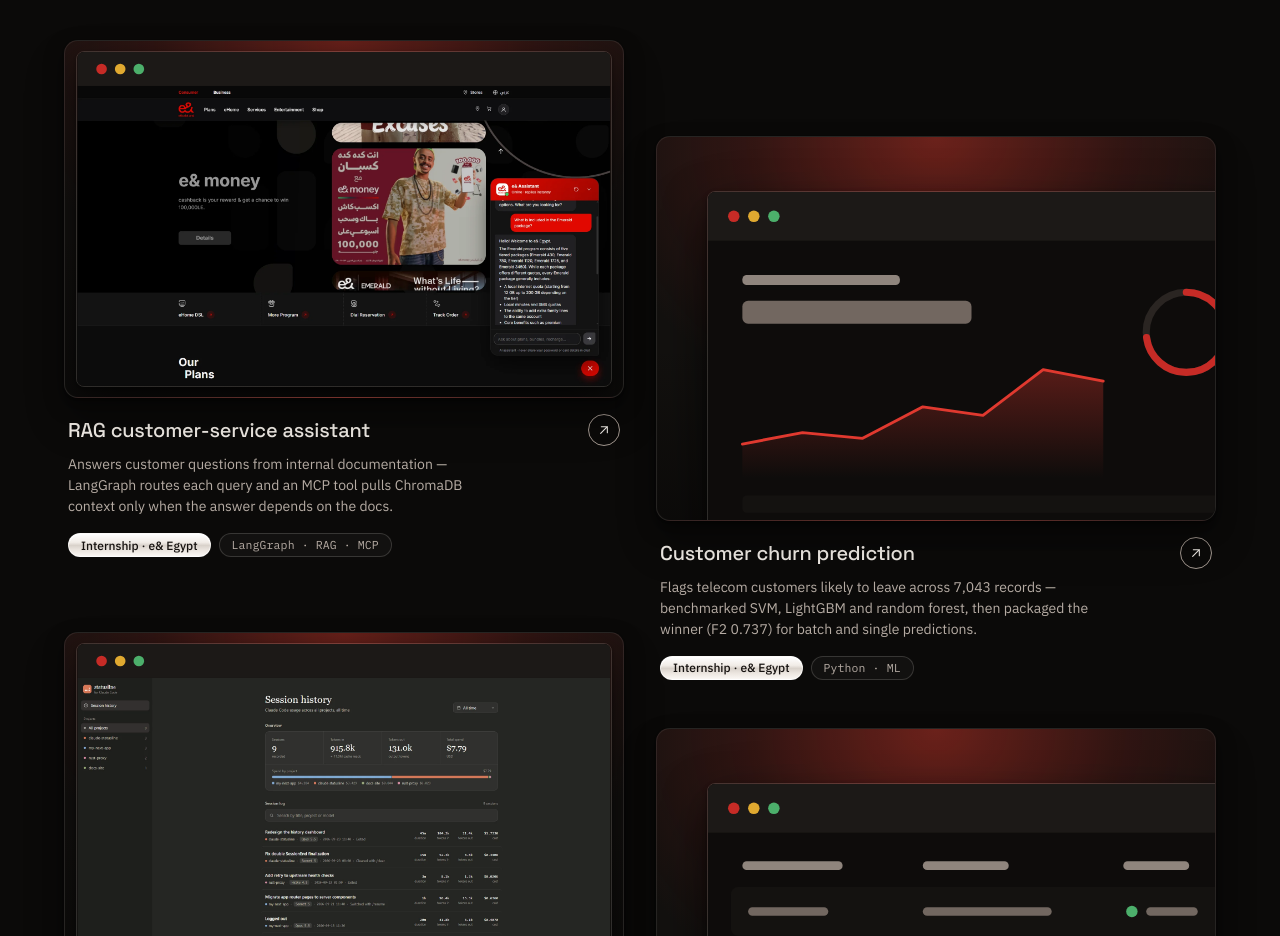
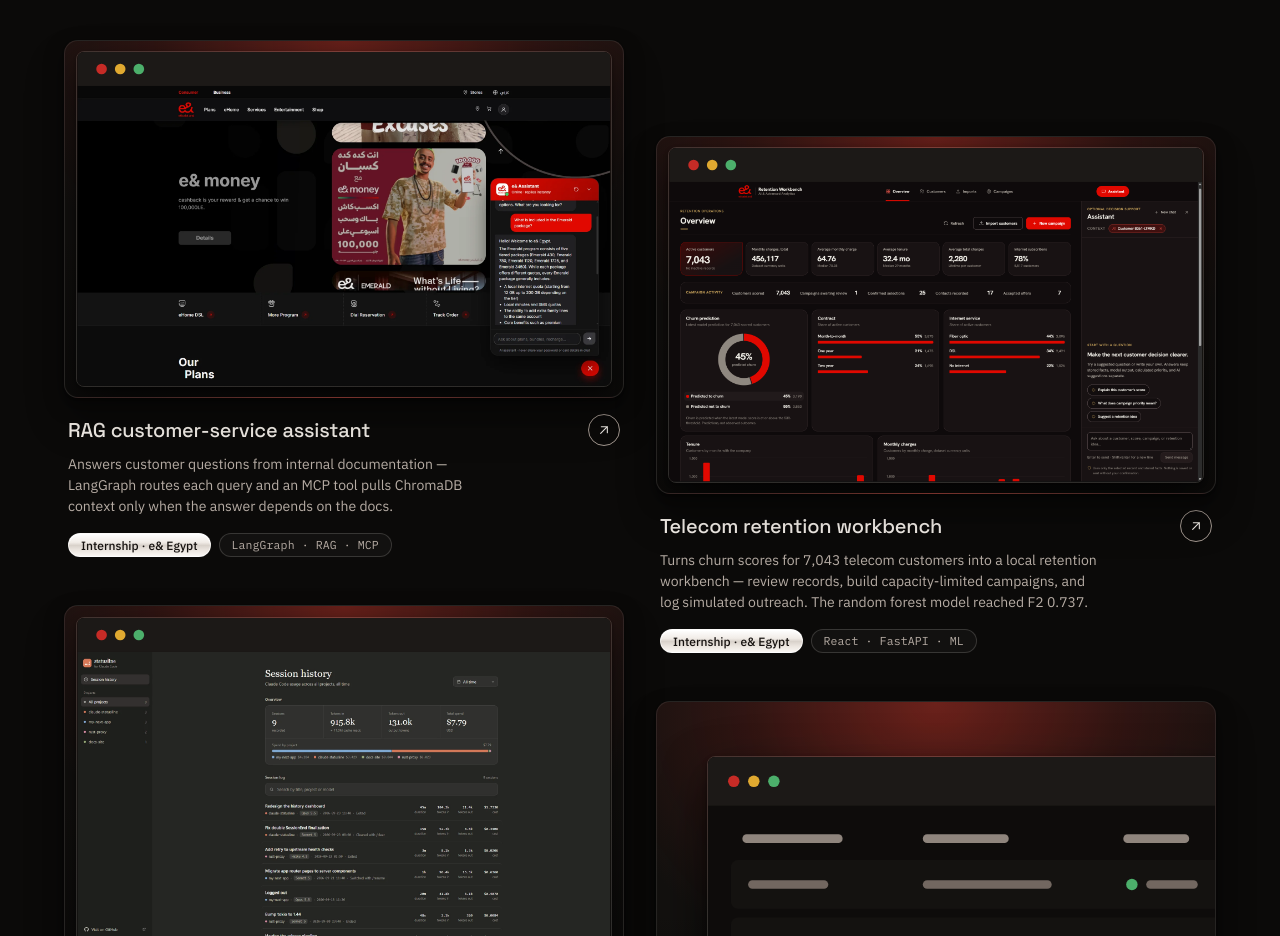
Before and after one commit to AlyIbrahim1/portfolio, a React (Vite) app: page / in a window 1280 px wide. Shown: the part 1020-1956 px from the top of the page. Built offline with nearby package versions, Linux system fonts and the light colour scheme.

Commit message:
feat: add telecom retention project preview and update project details

```diff
--- a/src/data/portfolio.ts
+++ b/src/data/portfolio.ts
@@ -12,6 +12,7 @@
 
 const ragPreview = new URL('../assets/project-previews/eand-rag-agent-card.webp', import.meta.url).href
 const statuslinePreview = new URL('../assets/project-previews/claude-statusline-card.webp', import.meta.url).href
+const telecomRetentionPreview = new URL('../assets/project-previews/telecom-retention-preview.webp', import.meta.url).href
 
 export const profile = {
   name: 'Aly Ibrahim',
@@ -63,13 +64,13 @@
     external: true,
   },
   {
-    id: 'customer-churn-prediction',
-    title: 'Customer churn prediction',
-    description: 'Flags telecom customers likely to leave across 7,043 records — benchmarked SVM, LightGBM and random forest, then packaged the winner (F2 0.737) for batch and single predictions.',
-    href: 'https://github.com/AlyIbrahim1',
-    visual: { type: 'placeholder', artwork: 'chart' },
-    artLabel: 'Placeholder screenshot of a model evaluation view',
-    tags: ['Internship · e& Egypt', 'Python · ML'],
+    id: 'telecom-retention-workbench',
+    title: 'Telecom retention workbench',
+    description: 'Turns churn scores for 7,043 telecom customers into a local retention workbench — review records, build capacity-limited campaigns, and log simulated outreach. The random forest model reached F2 0.737.',
+    href: 'https://github.com/AlyIbrahim1/telecom-retention-campaign-workbench',
+    visual: { type: 'preview', src: telecomRetentionPreview },
+    artLabel: 'Retention Workbench overview showing customer metrics, churn predictions and the assistant panel',
+    tags: ['Internship · e& Egypt', 'React · FastAPI · ML'],
     lead: true,
     external: true,
   },
```
Also changed, not shown: src/assets/project-previews/telecom-retention-preview.webp (added).
